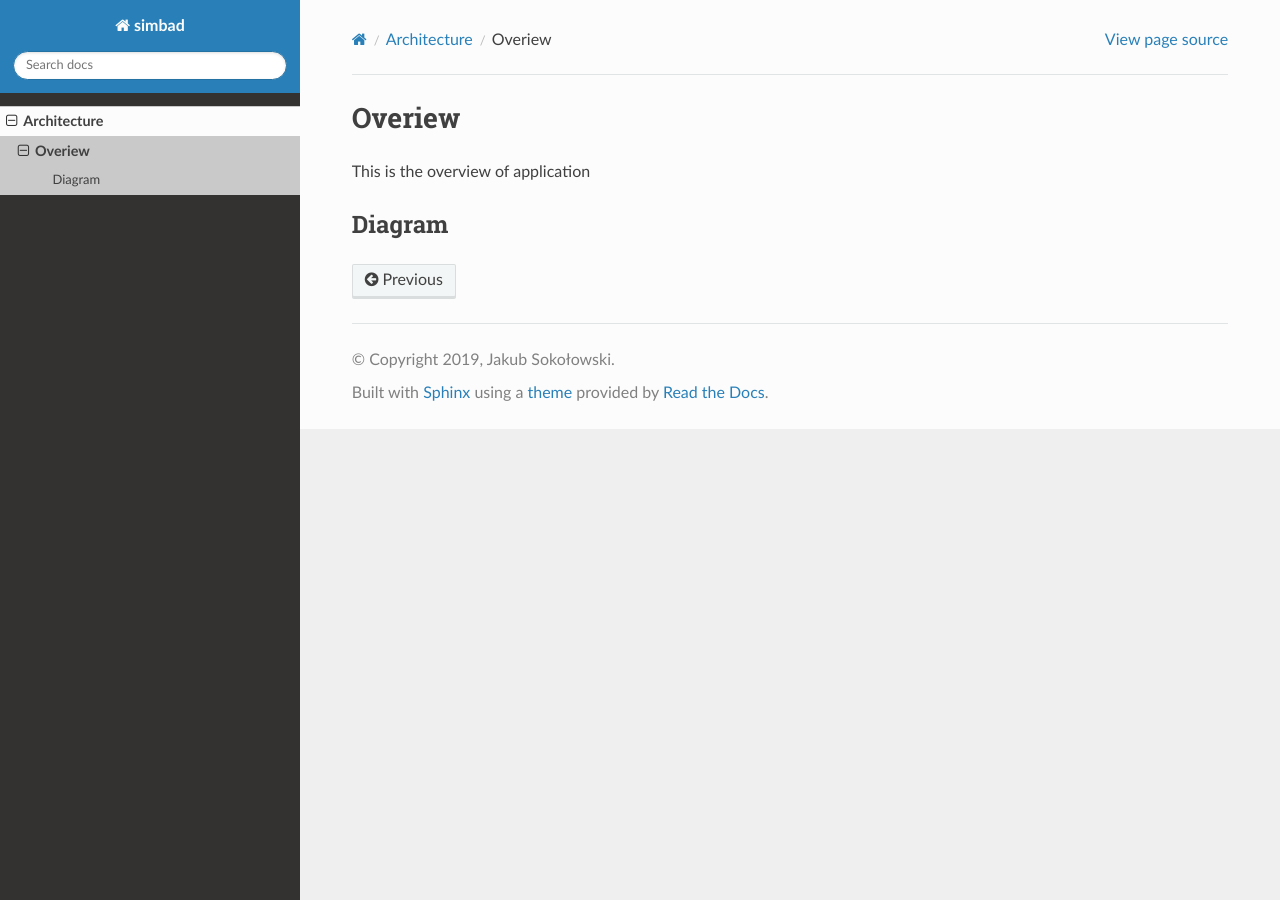
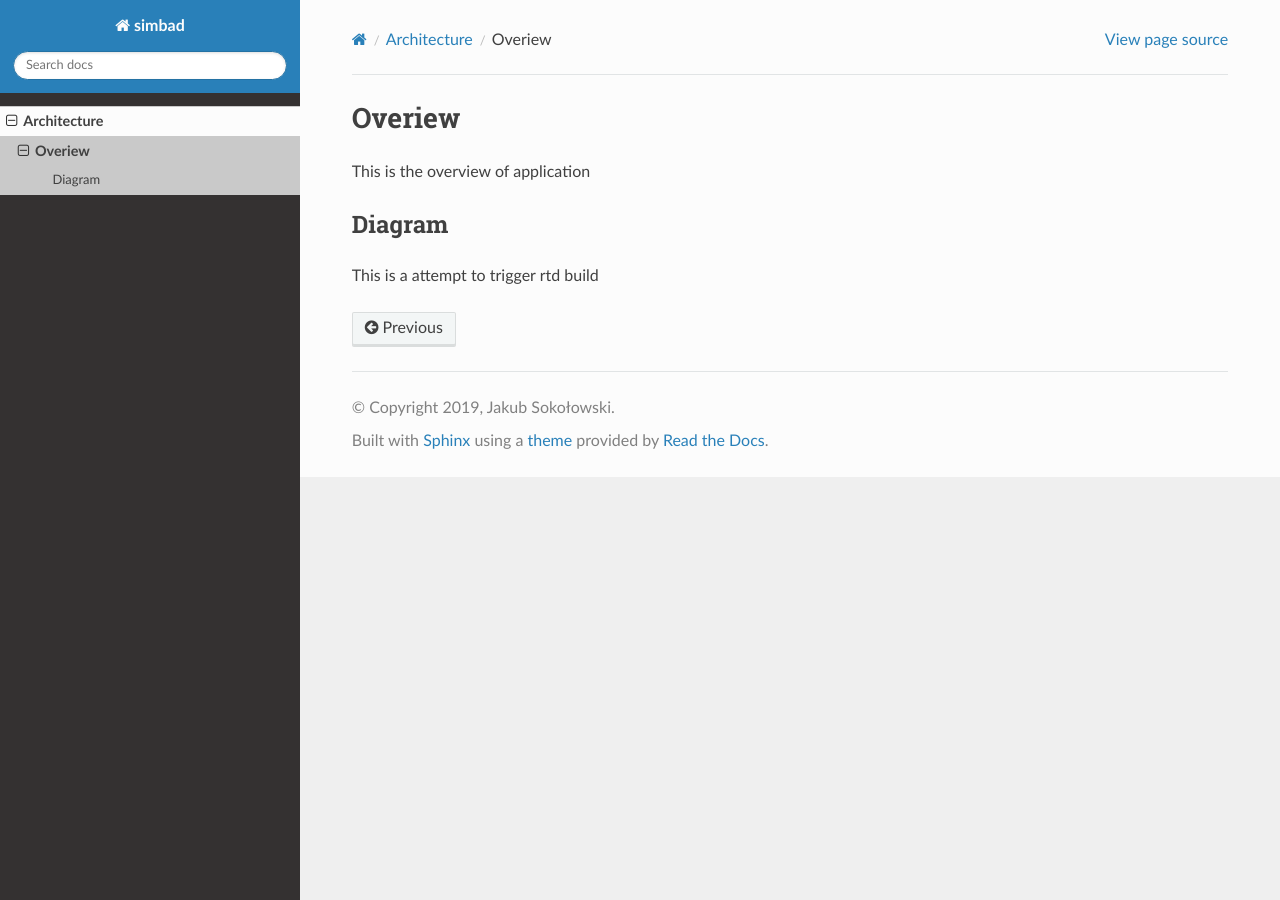
Before and after one commit to biel-wro/simbad-docs, a Sphinx documentation site: the page built from source/architecture/overview.md, in a window 1280 px wide. Built offline with Sphinx 7.4.7 and the Read the Docs theme 2.0.0, drawn with Linux system fonts in a browser that asks for light colours; pages that are not in the unit, such as notebooks, are missing from menus.

Commit message:
Trigger build

```diff
--- a/source/architecture/overview.md
+++ b/source/architecture/overview.md
@@ -3,3 +3,5 @@
 This is the overview of application
 
 ## Diagram
+
+This is a attempt to trigger rtd build
```
